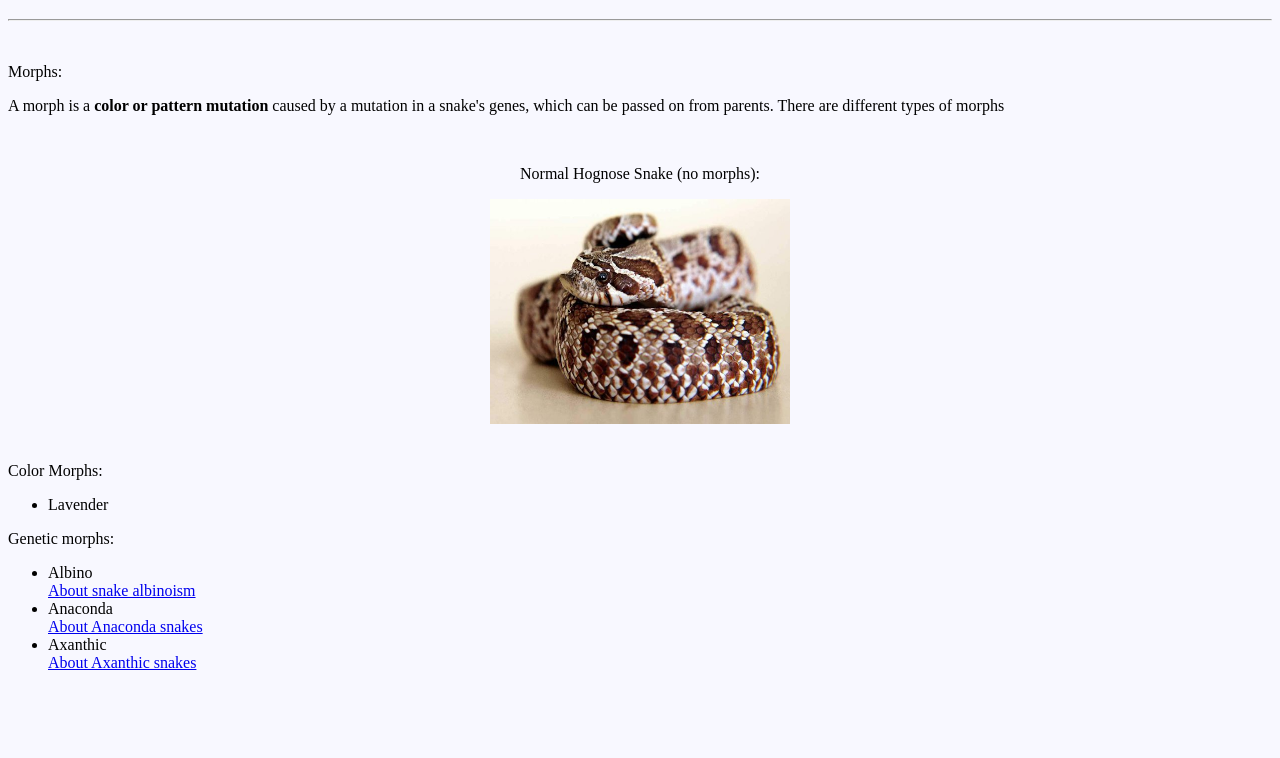
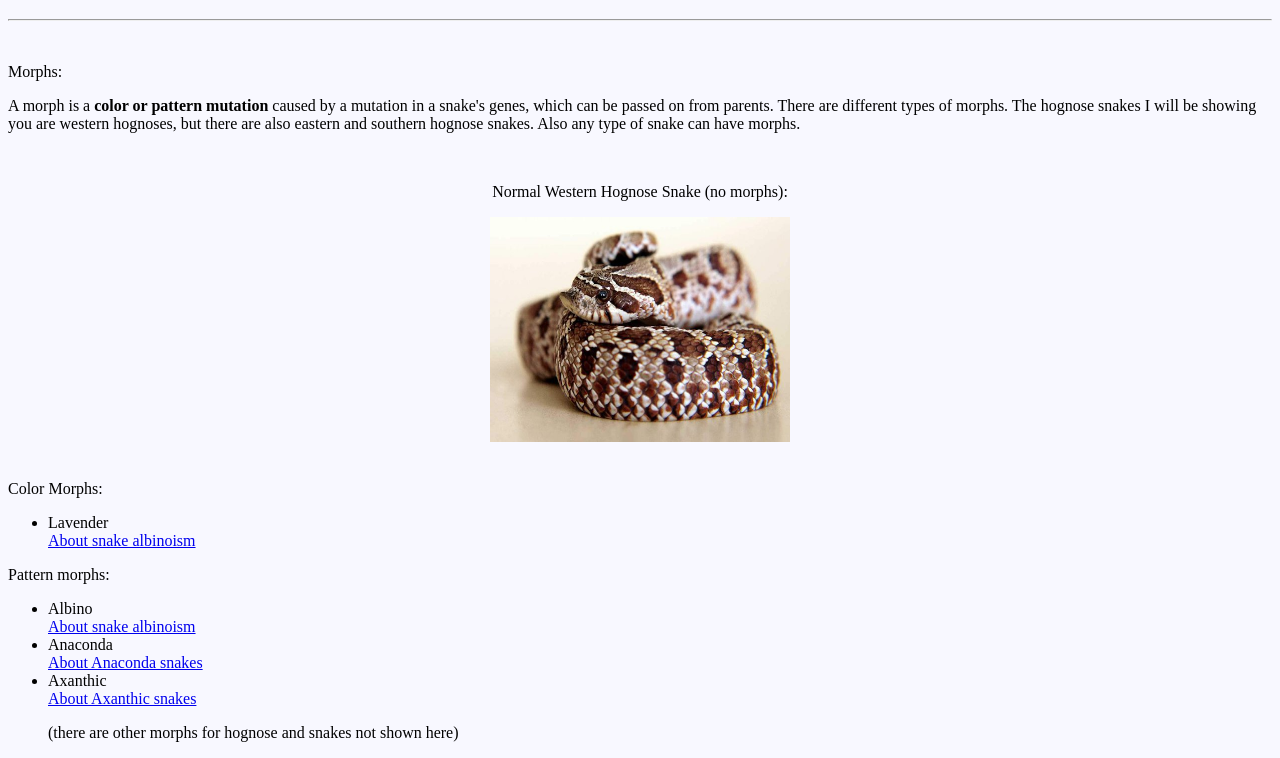
Before and after one commit to DevonS23/DevonS23.github.io, a plain HTML site: page index.html in a window 1280 px wide. Shown: the part 61-819 px from the top of the page. Drawn offline with Linux system fonts and the light colour scheme.

Commit message:
Add files via upload

```diff
--- a/index.html
+++ b/index.html
@@ -13,11 +13,11 @@
 <br>
 
 <p>Morphs:</p>
-<p>A morph is a <strong>color or pattern mutation</strong> caused by a mutation in a snake's genes, which can be passed on from parents. There are different types of morphs </p>
+<p>A morph is a <strong>color or pattern mutation</strong> caused by a mutation in a snake's genes, which can be passed on from parents. There are different types of morphs. The hognose snakes I will be showing you are western hognoses, but there are also eastern and southern hognose snakes. Also any type of snake can have morphs. </p>
 
 <br>
 
-<center><p> Normal Hognose Snake (no morphs): </p></center>
+<center><p> Normal Western Hognose Snake (no morphs): </p></center>
 
 <center><img src="NormalHognose.jpeg" width="300" height="225" /></center>
 
@@ -26,8 +26,9 @@
 <p>Color Morphs:</p>
 <ul>
 	<li>Lavender</li>
+<a href = "lavender snakes.html">About snake albinoism</a>
 </ul>
-<p> Genetic morphs:</p>
+<p> Pattern morphs:</p>
 <ul>
 	<li>Albino</li>
 <a href = "Albinoism.html">About snake albinoism</a>
@@ -36,6 +37,9 @@
 	<li>Axanthic</li>
 <a href = "Axanthic Snakes.html">About Axanthic snakes</a>
 
+<br>
+<p>(there are other morphs for hognose and snakes not shown here) </p>
+
 </ul>
 </body>
 </html>
```
Also changed, not shown: Albinoism.html (+3 -3 lines), Anaconda.html (+2 -2 lines), Lavender Hognose Snake.jpeg (added).
